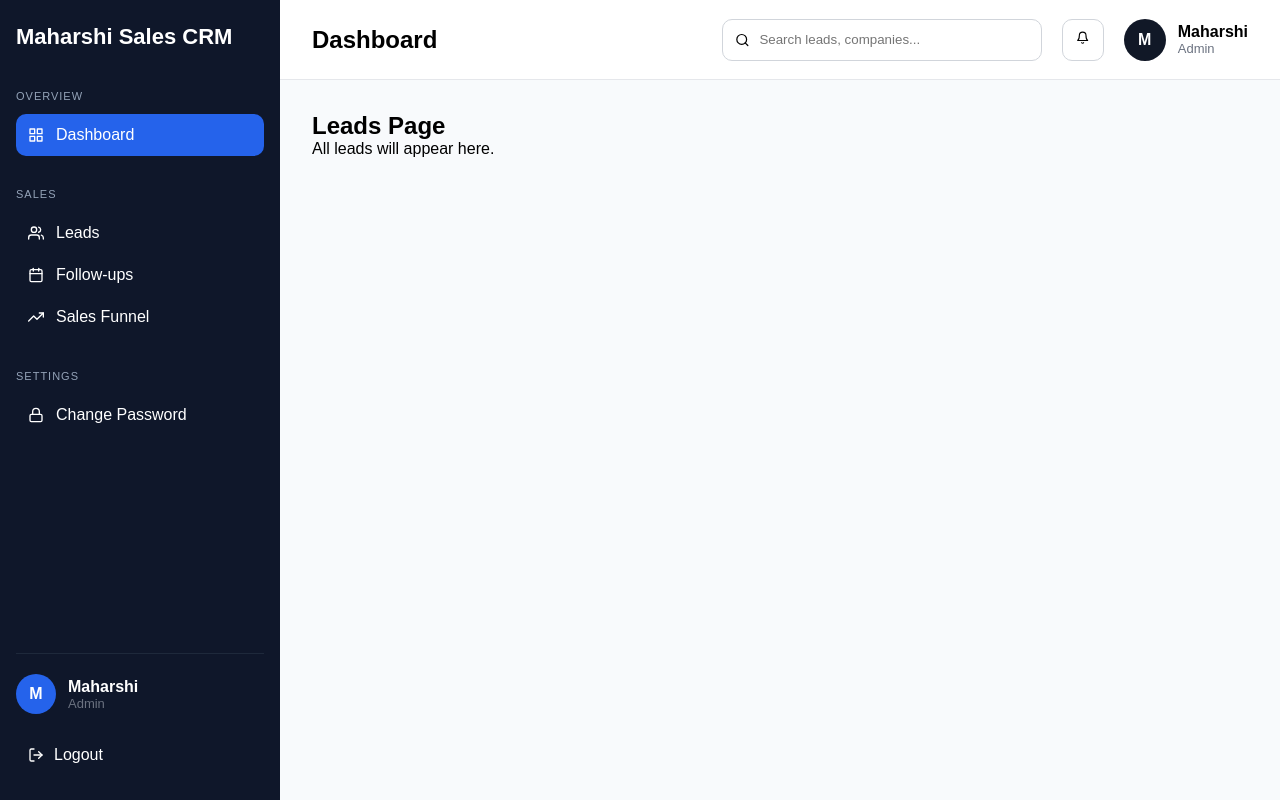
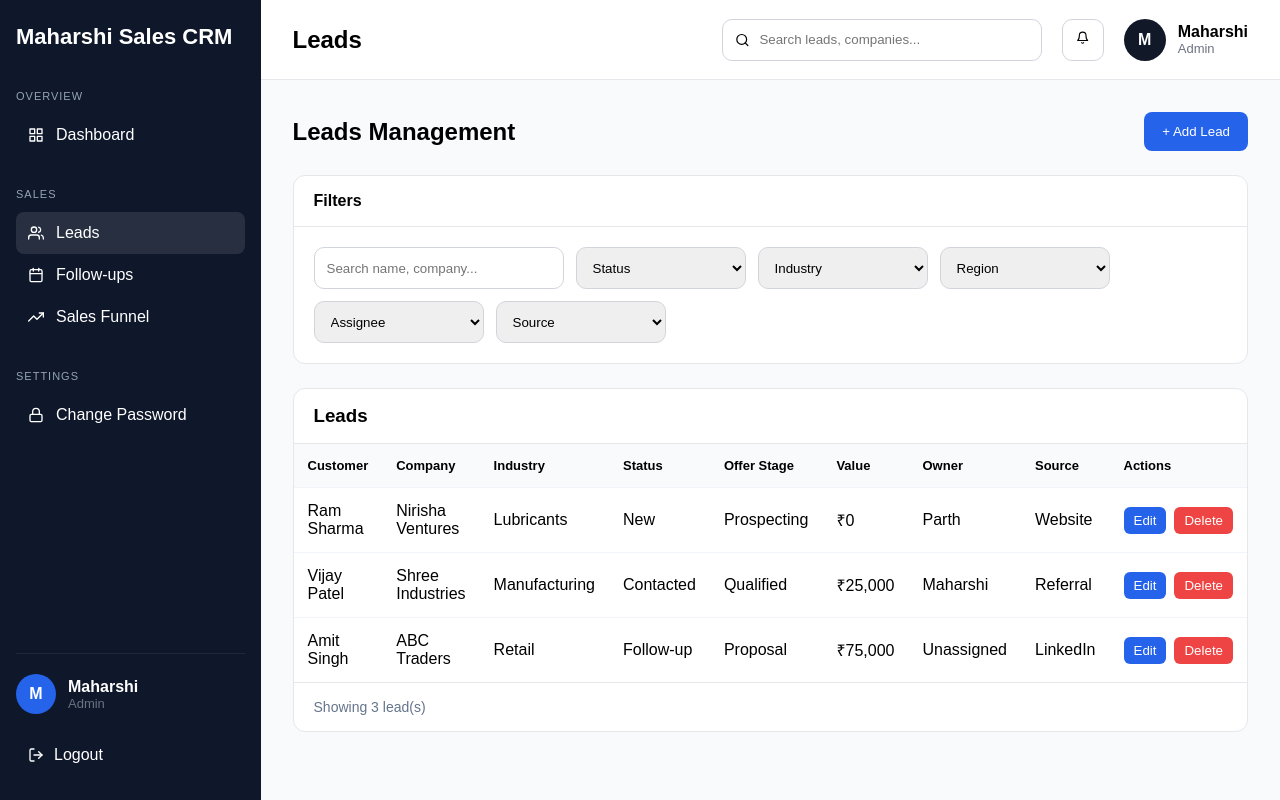
Before and after one commit to rahulmak-CRM-ONE/crm-dashboard, a React (Vite) app: page /leads in a window 1280 px wide. Built offline with nearby package versions, Linux system fonts and the light colour scheme.

Commit message:
add-lead-button-features

```diff
--- /dev/null
+++ b/src/components/AddLeadModal/AddLeadModal.css
@@ -0,0 +1,72 @@
+.modal-overlay {
+  position: fixed;
+  inset: 0;
+
+  background: rgba(0, 0, 0, 0.4);
+
+  display: flex;
+  justify-content: center;
+  align-items: center;
+
+  z-index: 999;
+}
+
+.modal-box {
+  background: white;
+  width: 500px;
+  max-width: 90%;
+
+  padding: 24px;
+  border-radius: 12px;
+}
+
+.modal-box h2 {
+  margin-bottom: 20px;
+}
+
+.form-group {
+  margin-bottom: 14px;
+}
+
+.form-group label {
+  display: block;
+  margin-bottom: 6px;
+  font-weight: 600;
+}
+
+.form-group input,
+.form-group select {
+  width: 100%;
+  height: 42px;
+
+  border: 1px solid #d1d5db;
+  border-radius: 8px;
+
+  padding: 0 12px;
+}
+
+.modal-actions {
+  display: flex;
+  justify-content: flex-end;
+  gap: 10px;
+
+  margin-top: 20px;
+}
+
+.cancel-btn {
+  padding: 10px 16px;
+  border: none;
+  border-radius: 8px;
+  cursor: pointer;
+}
+
+.save-btn {
+  padding: 10px 16px;
+  border: none;
+  border-radius: 8px;
+
+  background: #2563eb;
+  color: white;
+
+  cursor: pointer;
+}
--- /dev/null
+++ b/src/components/AddLeadModal/AddLeadModal.jsx
@@ -0,0 +1,178 @@
+import { useState, useEffect } from "react";
+import "./AddLeadModal.css";
+
+function AddLeadModal({
+  isOpen,
+  onClose,
+  onAddLead,
+  onUpdateLead,
+  editingLead,
+}) {
+  const [formData, setFormData] = useState({
+    customer: "",
+    company: "",
+    industry: "",
+    phone: "",
+    email: "",
+    status: "New",
+  });
+
+  useEffect(() => {
+    if (editingLead) {
+      setFormData({
+        customer: editingLead.customer || "",
+        company: editingLead.company || "",
+        industry: editingLead.industry || "",
+        phone: editingLead.phone || "",
+        email: editingLead.email || "",
+        status: editingLead.status || "New",
+      });
+    } else {
+      setFormData({
+        customer: "",
+        company: "",
+        industry: "",
+        phone: "",
+        email: "",
+        status: "New",
+      });
+    }
+  }, [editingLead, isOpen]);
+
+  if (!isOpen) return null;
+
+  const handleChange = (e) => {
+    setFormData({
+      ...formData,
+      [e.target.name]: e.target.value,
+    });
+  };
+
+  const handleSave = () => {
+    const leadData = {
+      customer: formData.customer,
+      company: formData.company,
+      industry: formData.industry,
+      status: formData.status,
+      stage: editingLead?.stage || "Prospecting",
+      value: editingLead?.value || "₹0",
+      owner: editingLead?.owner || "Unassigned",
+      source: editingLead?.source || "Manual Entry",
+      phone: formData.phone,
+      email: formData.email,
+    };
+
+    if (editingLead) {
+      onUpdateLead(leadData);
+    } else {
+      onAddLead(leadData);
+
+      setFormData({
+        customer: "",
+        company: "",
+        industry: "",
+        phone: "",
+        email: "",
+        status: "New",
+      });
+
+      onClose();
+    }
+  };
+
+  return (
+    <div className="modal-overlay">
+      <div className="modal-box">
+        <h2>
+          {editingLead
+            ? "Edit Lead"
+            : "Add New Lead"}
+        </h2>
+
+        <div className="form-group">
+          <label>Customer Name</label>
+          <input
+            type="text"
+            name="customer"
+            value={formData.customer}
+            onChange={handleChange}
+          />
+        </div>
+
+        <div className="form-group">
+          <label>Company</label>
+          <input
+            type="text"
+            name="company"
+            value={formData.company}
+            onChange={handleChange}
+          />
+        </div>
+
+        <div className="form-group">
+          <label>Industry</label>
+          <input
+            type="text"
+            name="industry"
+            value={formData.industry}
+            onChange={handleChange}
+          />
+        </div>
+
+        <div className="form-group">
+          <label>Phone</label>
+          <input
+            type="text"
+            name="phone"
+            value={formData.phone}
+            onChange={handleChange}
+          />
+        </div>
+
+        <div className="form-group">
+          <label>Email</label>
+          <input
+            type="email"
+            name="email"
+            value={formData.email}
+            onChange={handleChange}
+          />
+        </div>
+
+        <div className="form-group">
+          <label>Status</label>
+
+          <select
+            name="status"
+            value={formData.status}
+            onChange={handleChange}
+          >
+            <option>New</option>
+            <option>Contacted</option>
+            <option>Qualified</option>
+          </select>
+        </div>
+
+        <div className="modal-actions">
+          <button
+            className="cancel-btn"
+            onClick={onClose}
+          >
+            Cancel
+          </button>
+
+          <button
+            className="save-btn"
+            onClick={handleSave}
+          >
+            {editingLead
+              ? "Update Lead"
+              : "Save Lead"}
+          </button>
+        </div>
+      </div>
+    </div>
+  );
+}
+
+export default AddLeadModal;
--- a/src/components/Header/Header.jsx
+++ b/src/components/Header/Header.jsx
@@ -1,11 +1,25 @@
 import "./Header.css";
 import { FiSearch, FiBell } from "react-icons/fi";
+import { useLocation } from "react-router-dom";
 
 function Header() {
+  const location = useLocation();
+
+  const pageTitles = {
+    "/": "Dashboard",
+    "/dashboard": "Dashboard",
+    "/leads": "Leads",
+    "/followups": "Follow-ups",
+    "/sales-funnel": "Sales Funnel",
+  };
+
+  const currentTitle =
+    pageTitles[location.pathname] || "CRM";
+
   return (
     <header className="header">
       <div className="header-left">
-        <h1>Dashboard</h1>
+        <h1>{currentTitle}</h1>
       </div>
 
       <div className="header-right">
--- a/src/components/LeadsTable/LeadsTable.jsx
+++ b/src/components/LeadsTable/LeadsTable.jsx
@@ -1,39 +1,10 @@
 import "./LeadsTable.css";
 
-function LeadsTable() {
-  const leads = [
-    {
-      customer: "Ram Sharma",
-      company: "Nirisha Ventures",
-      industry: "Lubricants",
-      status: "New",
-      stage: "Prospecting",
-      value: "₹0",
-      owner: "Parth",
-      source: "Website",
-    },
-    {
-      customer: "Vijay Patel",
-      company: "Shree Industries",
-      industry: "Manufacturing",
-      status: "Contacted",
-      stage: "Qualified",
-      value: "₹25,000",
-      owner: "Maharshi",
-      source: "Referral",
-    },
-    {
-      customer: "Amit Singh",
-      company: "ABC Traders",
-      industry: "Retail",
-      status: "Follow-up",
-      stage: "Proposal",
-      value: "₹75,000",
-      owner: "Unassigned",
-      source: "LinkedIn",
-    },
-  ];
-
+function LeadsTable({
+  leads,
+  onDeleteLead,
+  onEditLead,
+}) {
   return (
     <div className="table-card">
       <div className="table-header">
@@ -51,6 +22,7 @@ function LeadsTable() {
             <th>Value</th>
             <th>Owner</th>
             <th>Source</th>
+            <th>Actions</th>
           </tr>
         </thead>
 
@@ -65,13 +37,50 @@ function LeadsTable() {
               <td>{lead.value}</td>
               <td>{lead.owner}</td>
               <td>{lead.source}</td>
+
+              <td>
+                <div
+                  style={{
+                    display: "flex",
+                    gap: "8px",
+                  }}
+                >
+                  <button
+                    onClick={() => onEditLead(index)}
+                    style={{
+                      background: "#2563eb",
+                      color: "#fff",
+                      border: "none",
+                      padding: "6px 10px",
+                      borderRadius: "6px",
+                      cursor: "pointer",
+                    }}
+                  >
+                    Edit
+                  </button>
+
+                  <button
+                    onClick={() => onDeleteLead(index)}
+                    style={{
+                      background: "#ef4444",
+                      color: "#fff",
+                      border: "none",
+                      padding: "6px 10px",
+                      borderRadius: "6px",
+                      cursor: "pointer",
+                    }}
+                  >
+                    Delete
+                  </button>
+                </div>
+              </td>
             </tr>
           ))}
         </tbody>
       </table>
 
       <div className="pagination">
-        Showing 1–3 of 3 leads
+        Showing {leads.length} lead(s)
       </div>
     </div>
   );
--- a/src/components/Sidebar/Sidebar.css
+++ b/src/components/Sidebar/Sidebar.css
@@ -99,3 +99,13 @@
 .logout-btn:hover {
   background: #1e293b;
 }
+
+.menu-item {
+  text-decoration: none;
+  color: white;
+}
+
+.menu-item.active {
+  background: rgba(255, 255, 255, 0.1);
+  border-radius: 8px;
+}
--- a/src/components/Sidebar/Sidebar.jsx
+++ b/src/components/Sidebar/Sidebar.jsx
@@ -1,4 +1,5 @@
 import "./Sidebar.css";
+import { NavLink } from "react-router-dom";
 
 import {
   FiGrid,
@@ -20,29 +21,49 @@ function Sidebar() {
         <div className="menu-section">
           <span className="menu-title">OVERVIEW</span>
 
-          <div className="menu-item active">
+          <NavLink
+            to="/dashboard"
+            className={({ isActive }) =>
+              isActive ? "menu-item active" : "menu-item"
+            }
+          >
             <FiGrid />
             <span>Dashboard</span>
-          </div>
+          </NavLink>
         </div>
 
         <div className="menu-section">
           <span className="menu-title">SALES</span>
 
-          <div className="menu-item">
+          <NavLink
+            to="/leads"
+            className={({ isActive }) =>
+              isActive ? "menu-item active" : "menu-item"
+            }
+          >
             <FiUsers />
             <span>Leads</span>
-          </div>
+          </NavLink>
 
-          <div className="menu-item">
+          <NavLink
+            to="/followups"
+            className={({ isActive }) =>
+              isActive ? "menu-item active" : "menu-item"
+            }
+          >
             <FiCalendar />
             <span>Follow-ups</span>
-          </div>
+          </NavLink>
 
-          <div className="menu-item">
+          <NavLink
+            to="/sales-funnel"
+            className={({ isActive }) =>
+              isActive ? "menu-item active" : "menu-item"
+            }
+          >
             <FiTrendingUp />
             <span>Sales Funnel</span>
-          </div>
+          </NavLink>
         </div>
 
         <div className="menu-section">
--- a/src/pages/Dashboard/Dashboard.jsx
+++ b/src/pages/Dashboard/Dashboard.jsx
@@ -1,13 +1,9 @@
 import DashboardCards from "../../components/DashboardCards/DashboardCards";
-import FilterBar from "../../components/FilterBar/FilterBar";
-import LeadsTable from "../../components/LeadsTable/LeadsTable";
 
 function Dashboard() {
   return (
     <>
       <DashboardCards />
-      <FilterBar />
-      <LeadsTable />
     </>
   );
 }
--- a/src/pages/Leads/Leads.jsx
+++ b/src/pages/Leads/Leads.jsx
@@ -1,9 +1,147 @@
+import { useState, useEffect } from "react";
+
+import FilterBar from "../../components/FilterBar/FilterBar";
+import LeadsTable from "../../components/LeadsTable/LeadsTable";
+import AddLeadModal from "../../components/AddLeadModal/AddLeadModal";
+
+const defaultLeads = [
+  {
+    customer: "Ram Sharma",
+    company: "Nirisha Ventures",
+    industry: "Lubricants",
+    status: "New",
+    stage: "Prospecting",
+    value: "₹0",
+    owner: "Parth",
+    source: "Website",
+  },
+  {
+    customer: "Vijay Patel",
+    company: "Shree Industries",
+    industry: "Manufacturing",
+    status: "Contacted",
+    stage: "Qualified",
+    value: "₹25,000",
+    owner: "Maharshi",
+    source: "Referral",
+  },
+  {
+    customer: "Amit Singh",
+    company: "ABC Traders",
+    industry: "Retail",
+    status: "Follow-up",
+    stage: "Proposal",
+    value: "₹75,000",
+    owner: "Unassigned",
+    source: "LinkedIn",
+  },
+];
+
 function Leads() {
+  const [showModal, setShowModal] = useState(false);
+
+  const [editingLead, setEditingLead] = useState(null);
+  const [editingIndex, setEditingIndex] = useState(null);
+
+  const [leads, setLeads] = useState(() => {
+    const savedLeads = localStorage.getItem("crm-leads");
+
+    if (savedLeads) {
+      return JSON.parse(savedLeads);
+    }
+
+    return defaultLeads;
+  });
+
+  useEffect(() => {
+    localStorage.setItem(
+      "crm-leads",
+      JSON.stringify(leads)
+    );
+  }, [leads]);
+
+  const handleAddLead = (newLead) => {
+    setLeads((prevLeads) => [newLead, ...prevLeads]);
+  };
+
+  const handleUpdateLead = (updatedLead) => {
+    const updatedLeads = [...leads];
+
+    updatedLeads[editingIndex] = updatedLead;
+
+    setLeads(updatedLeads);
+
+    setEditingLead(null);
+    setEditingIndex(null);
+    setShowModal(false);
+  };
+
+  const handleDeleteLead = (indexToDelete) => {
+    const updatedLeads = leads.filter(
+      (_, index) => index !== indexToDelete
+    );
+
+    setLeads(updatedLeads);
+  };
+
+  const handleEditLead = (index) => {
+    setEditingLead(leads[index]);
+    setEditingIndex(index);
+    setShowModal(true);
+  };
+
   return (
-    <div>
-      <h2>Leads Page</h2>
-      <p>All leads will appear here.</p>
-    </div>
+    <>
+      <div
+        style={{
+          display: "flex",
+          justifyContent: "space-between",
+          alignItems: "center",
+          marginBottom: "20px",
+        }}
+      >
+        <h2>Leads Management</h2>
+
+        <button
+          onClick={() => {
+            setEditingLead(null);
+            setEditingIndex(null);
+            setShowModal(true);
+          }}
+          style={{
+            background: "#2563eb",
+            color: "#fff",
+            border: "none",
+            padding: "12px 18px",
+            borderRadius: "8px",
+            cursor: "pointer",
+          }}
+        >
+          + Add Lead
+        </button>
+      </div>
+
+      <FilterBar />
+
+      <LeadsTable
+        leads={leads}
+        onDeleteLead={handleDeleteLead}
+        onEditLead={handleEditLead}
+      />
+
+      <AddLeadModal
+        isOpen={showModal}
+        onClose={() => {
+          setShowModal(false);
+          setEditingLead(null);
+          setEditingIndex(null);
+        }}
+        onAddLead={handleAddLead}
+        onUpdateLead={handleUpdateLead}
+        editingLead={editingLead}
+        editingIndex={editingIndex}
+      />
+    </>
   );
 }
 
```
